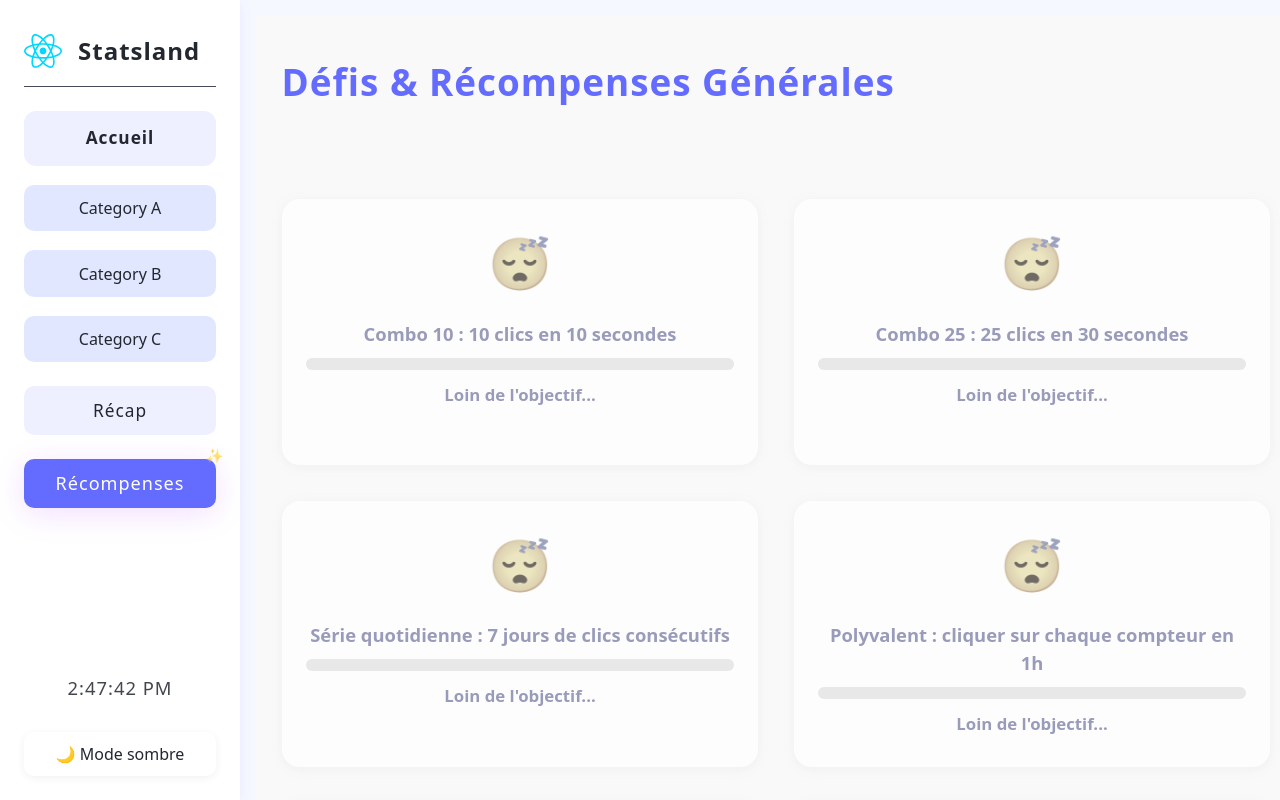
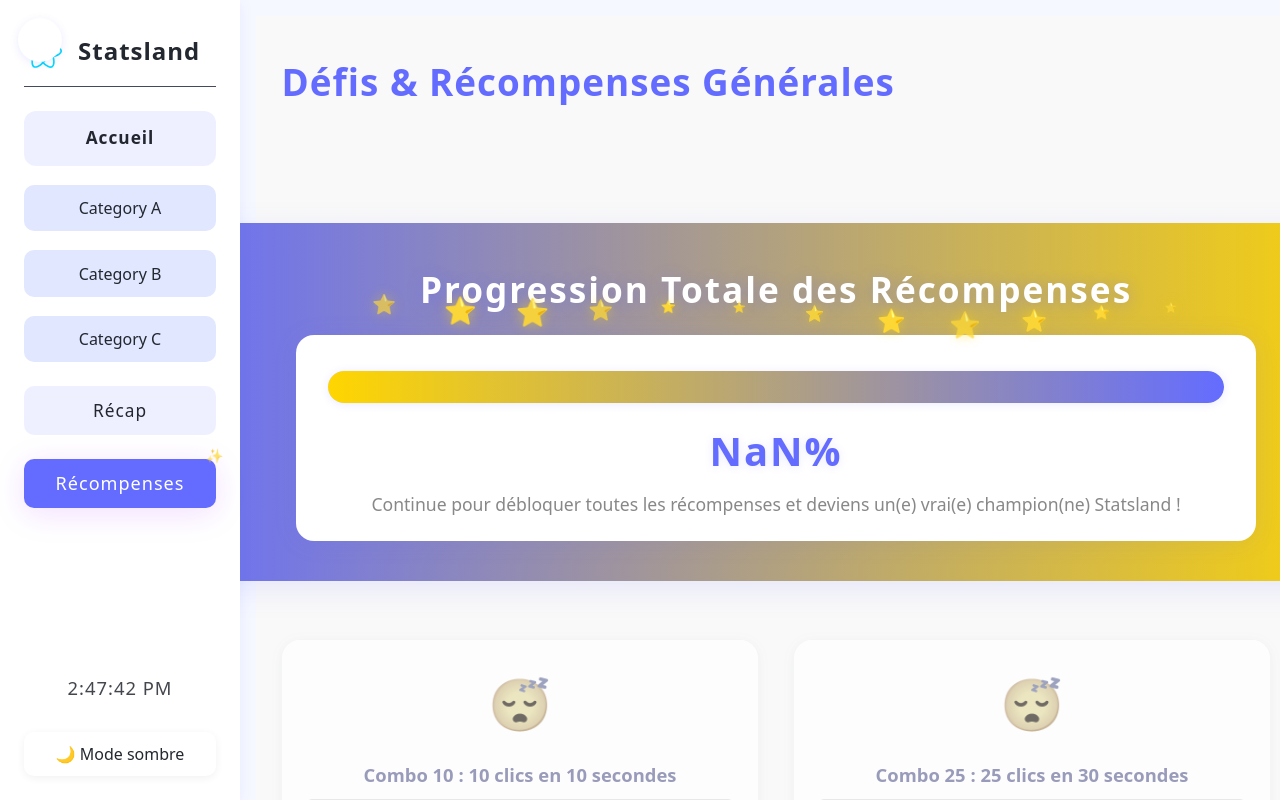
Before and after one commit to Tr-Evan/Statsland, a React (Vite) app: page /rewards in a window 1280 px wide. Built offline with nearby package versions, Linux system fonts and the light colour scheme.

Commit message:
feat: Ajouter un bouton de basculement pour la barre latérale et améliorer la progression des récompenses

```diff
--- a/src/App.jsx
+++ b/src/App.jsx
@@ -1,4 +1,5 @@
 import { BrowserRouter as Router, Route, Routes } from 'react-router-dom';
+import { useState, useEffect } from 'react';
 import Sidebar from './components/Sidebar';
 import Dashboard from './components/Dashboard';
 import CategoryA from './dashboards/CategoryA';
@@ -6,7 +7,6 @@ import CategoryB from './dashboards/CategoryB';
 import CategoryC from './dashboards/CategoryC';
 import Recap from './dashboards/Recap';
 import Rewards from './dashboards/Rewards';
-import { useState, useEffect } from 'react';
 import './styles/App.css';
 import { useStatslandConfig } from "./hooks/useStatslandConfig";
 
@@ -16,6 +16,7 @@ function App() {
     return localStorage.getItem('statsland_theme') || 'light';
   });
   const [config, setConfig] = useStatslandConfig();
+  const [sidebarOpen, setSidebarOpen] = useState(true);
 
   useEffect(() => {
     document.body.classList.remove('light-mode', 'dark-mode');
@@ -30,8 +31,31 @@ function App() {
   return (
     <div className={`app ${theme}`}>
       <Router>
-        <Sidebar theme={theme} toggleTheme={toggleTheme} config={config} />
-        <main className="main-content">
+        <button
+          className="sidebar-toggle-btn"
+          onClick={() => setSidebarOpen(o => !o)}
+          aria-label={sidebarOpen ? "Masquer le menu" : "Afficher le menu"}
+          style={{
+            position: "fixed",
+            top: 18,
+            left: 18,
+            zIndex: 100,
+            background: "#fff",
+            border: "none",
+            borderRadius: "50%",
+            width: 44,
+            height: 44,
+            boxShadow: "0 2px 8px #646cff22",
+            display: "flex",
+            alignItems: "center",
+            justifyContent: "center",
+            cursor: "pointer"
+          }}
+        >
+          <span style={{fontSize: "2em"}}>☰</span>
+        </button>
+        {sidebarOpen && <Sidebar theme={theme} toggleTheme={toggleTheme} config={config} />}
+        <main className="main-content" style={{marginLeft: sidebarOpen ? 240 : 0, transition: "margin-left 0.3s"}}>
           <Routes>
             <Route path="/" element={<Dashboard />} />
             <Route path="/category-a" element={<CategoryA config={config} setConfig={setConfig} />} />
--- a/src/dashboards/Rewards.jsx
+++ b/src/dashboards/Rewards.jsx
@@ -786,6 +786,51 @@ export default function Rewards() {
   return (
     <div className="dashboard">
       <h2>Défis & Récompenses Générales</h2>
+
+      {/* SECTION PROGRESSION TOTALE EN HAUT */}
+      <div className="rewards-total-progress-section">
+        <div className="rewards-total-progress-title">
+          Progression Totale des Récompenses
+        </div>
+        <div className="rewards-total-progress-inner">
+          <div className="rewards-total-progress-bar-bg">
+            <div
+              className="rewards-total-progress-bar"
+              style={{
+                width: `${Math.round(totalProgress * 100)}%`,
+                boxShadow: totalProgress >= 1 ? "0 0 24px 8px gold" : "0 0 8px 2px #646cff55",
+              }}
+            />
+          </div>
+          <div className={`rewards-total-progress-percent${totalProgress >= 1 ? " done" : ""}`}>
+            {totalProgress >= 1 ? "🎉 100% Terminé !" : `${Math.round(totalProgress * 100)}%`}
+            {totalProgress >= 1 ? <span style={{fontSize: "1.2em"}}>🏆</span> : null}
+          </div>
+          <div className="rewards-total-progress-desc">
+            {totalProgress >= 1
+              ? "Félicitations, tu as débloqué toutes les récompenses !"
+              : "Continue pour débloquer toutes les récompenses et deviens un(e) vrai(e) champion(ne) Statsland !"}
+          </div>
+          <div className="rewards-total-progress-stars">
+            {[...Array(12)].map((_, i) => (
+              <span
+                key={i}
+                style={{
+                  position: "absolute",
+                  left: `${8 + i * 7.5}%`,
+                  fontSize: `${1.1 + Math.sin(i) * 0.5}em`,
+                  color: "#ffd600",
+                  opacity: 0.7 + 0.3 * Math.abs(Math.sin(i * 2)),
+                  filter: "drop-shadow(0 0 6px #ffd60088)",
+                  animation: `star-float 2.2s ${i * 0.13}s infinite alternate`
+                }}
+              >⭐</span>
+            ))}
+          </div>
+        </div>
+      </div>
+
+      {/* GRILLE DES RÉCOMPENSES */}
       <div className="rewards-goals-grid" style={{
         display: "grid",
         gridTemplateColumns: "repeat(auto-fit, minmax(320px, 1fr))",
@@ -863,48 +908,6 @@ export default function Rewards() {
           </div>
         ))}
       </div>
-      {/* SECTION PROGRESSION TOTALE */}
-      <div className="rewards-total-progress-section">
-        <div className="rewards-total-progress-title">
-          Progression Totale des Récompenses
-        </div>
-        <div className="rewards-total-progress-inner">
-          <div className="rewards-total-progress-bar-bg">
-            <div
-              className="rewards-total-progress-bar"
-              style={{
-                width: `${Math.round(totalProgress * 100)}%`,
-                boxShadow: totalProgress >= 1 ? "0 0 24px 8px gold" : "0 0 8px 2px #646cff55",
-              }}
-            />
-          </div>
-          <div className={`rewards-total-progress-percent${totalProgress >= 1 ? " done" : ""}`}>
-            {totalProgress >= 1 ? "🎉 100% Terminé !" : `${Math.round(totalProgress * 100)}%`}
-            {totalProgress >= 1 ? <span style={{fontSize: "1.2em"}}>🏆</span> : null}
-          </div>
-          <div className="rewards-total-progress-desc">
-            {totalProgress >= 1
-              ? "Félicitations, tu as débloqué toutes les récompenses !"
-              : "Continue pour débloquer toutes les récompenses et deviens un(e) vrai(e) champion(ne) Statsland !"}
-          </div>
-          <div className="rewards-total-progress-stars">
-            {[...Array(12)].map((_, i) => (
-              <span
-                key={i}
-                style={{
-                  position: "absolute",
-                  left: `${8 + i * 7.5}%`,
-                  fontSize: `${1.1 + Math.sin(i) * 0.5}em`,
-                  color: "#ffd600",
-                  opacity: 0.7 + 0.3 * Math.abs(Math.sin(i * 2)),
-                  filter: "drop-shadow(0 0 6px #ffd60088)",
-                  animation: `star-float 2.2s ${i * 0.13}s infinite alternate`
-                }}
-              >⭐</span>
-            ))}
-          </div>
-        </div>
-      </div>
       <style>
         {`
         @keyframes goal-blink {
--- a/src/styles/App.css
+++ b/src/styles/App.css
@@ -78,7 +78,6 @@ button:hover {
 }
 
 .main-content {
-  margin-left: 240px;
   margin-top: 0;
   padding: 1rem;
   min-height: 100vh;
--- a/src/styles/Dashboard.css
+++ b/src/styles/Dashboard.css
@@ -628,7 +628,6 @@ html, body, #root {
   flex-direction: column;
   align-items: center;
   min-width: 100vw;
-  overflow-x: hidden;
   overflow-y: visible;
 }
 
--- a/src/styles/Sidebar.css
+++ b/src/styles/Sidebar.css
@@ -260,3 +260,27 @@
   0%, 100% { transform: scale(1);}
   50% { transform: scale(1.22) rotate(-10deg);}
 }
+
+@media (max-width: 900px) {
+  .sidebar {
+    left: 0;
+    width: 80vw;
+    min-width: 180px;
+    max-width: 340px;
+    z-index: 100;
+    transition: left 0.3s;
+  }
+}
+.sidebar-toggle-btn {
+  background: #fff;
+  border: none;
+  border-radius: 50%;
+  width: 44px;
+  height: 44px;
+  box-shadow: 0 2px 8px #646cff22;
+  display: flex;
+  align-items: center;
+  justify-content: center;
+  cursor: pointer;
+  z-index: 200;
+}
```
